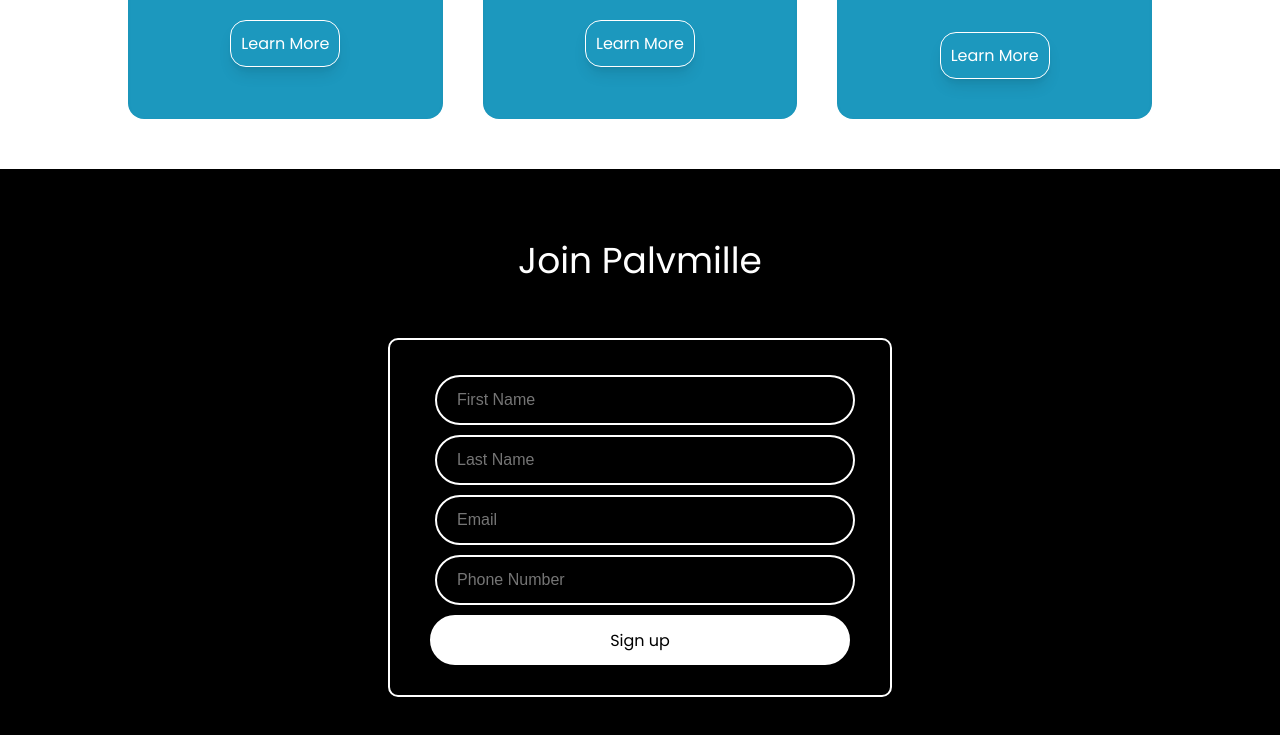
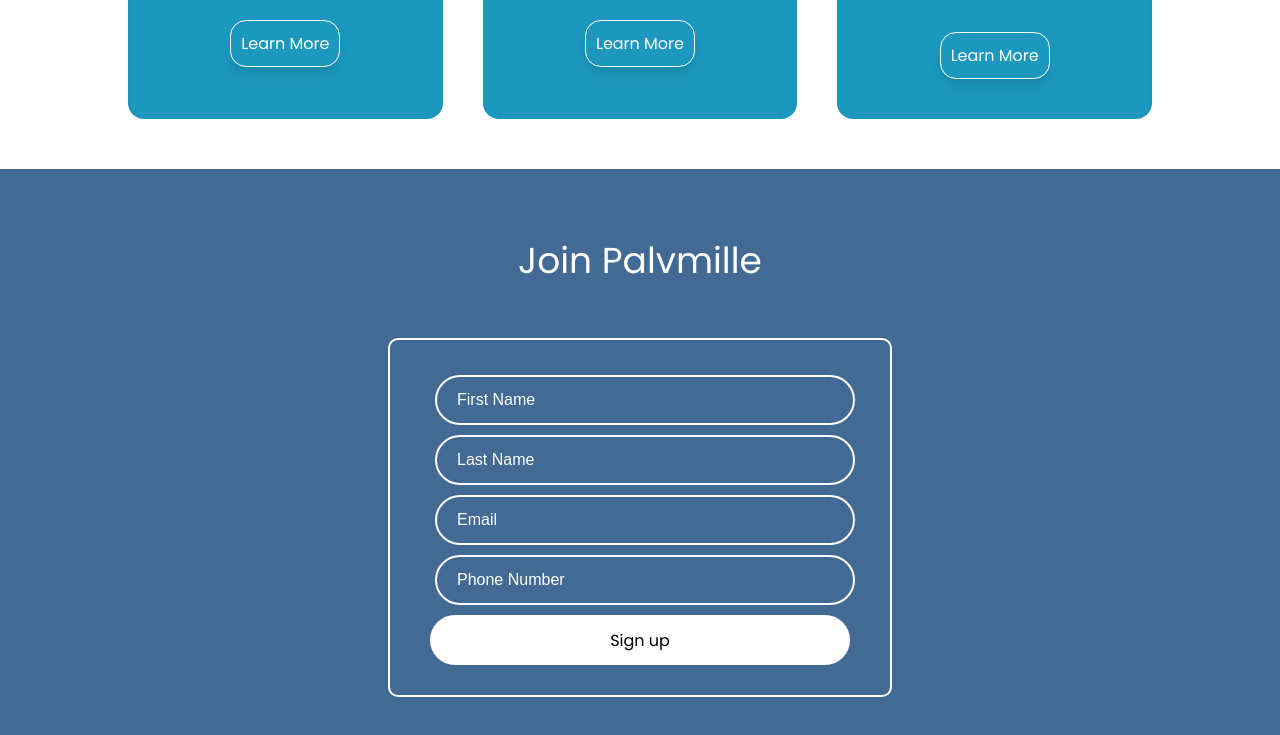
Before and after one commit to kash-jay/palmville, a plain HTML site: page index.html in a window 1280 px wide. Shown: the part 2253-2988 px from the top of the page. Drawn offline with nearby package versions, Linux system fonts and the light colour scheme.

Commit message:
Changed form style

```diff
--- a/style.css
+++ b/style.css
@@ -271,6 +271,7 @@ iframe {
     align-items: center;
     gap: 50px;
     padding-block: 5%;
+    background-color: #426a95;
 }
 
 #signup-form {
@@ -294,6 +295,14 @@ input {
     padding: 20px 45px 20px 20px;
     font-size: 16px;
     color: #fff;
+}
+
+::placeholder {
+    color: white;
+}
+
+::-ms-input-placeholder {
+    color: white;
 }
 
 .submit-btn{
```
